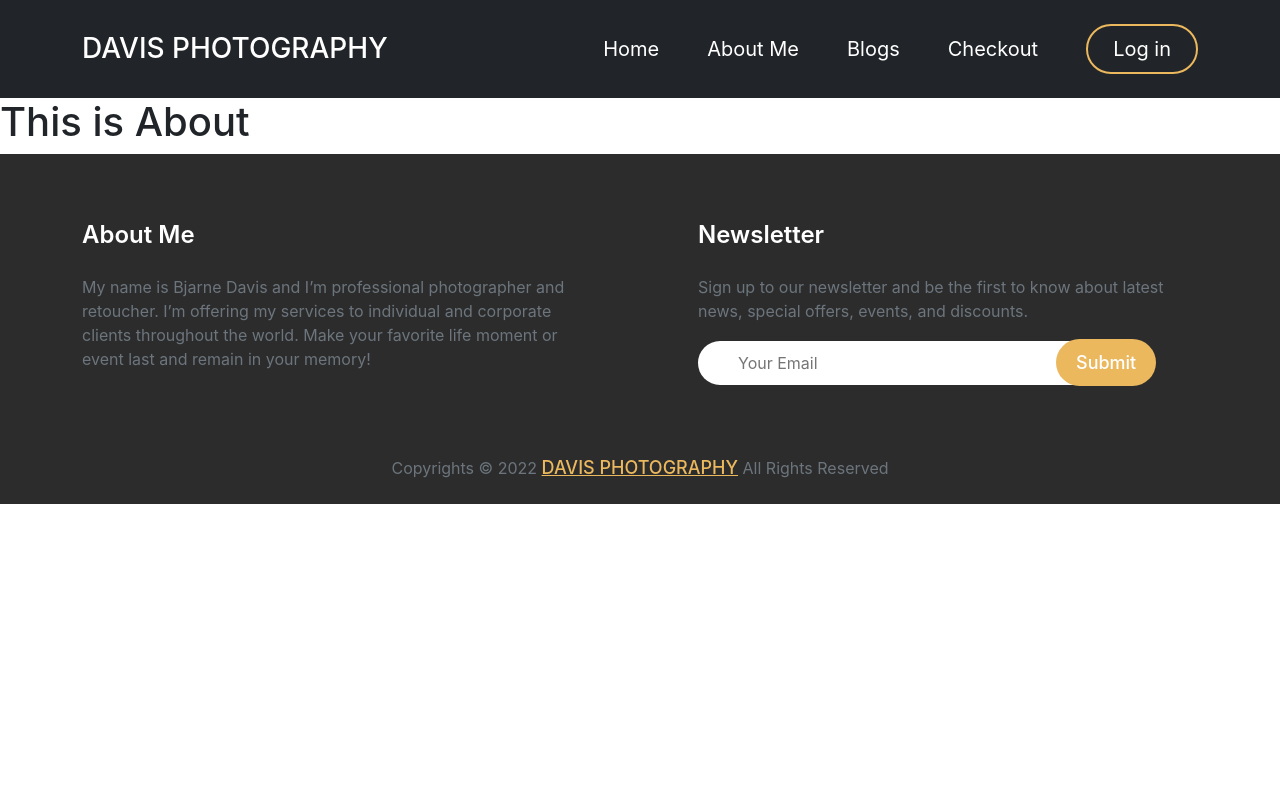
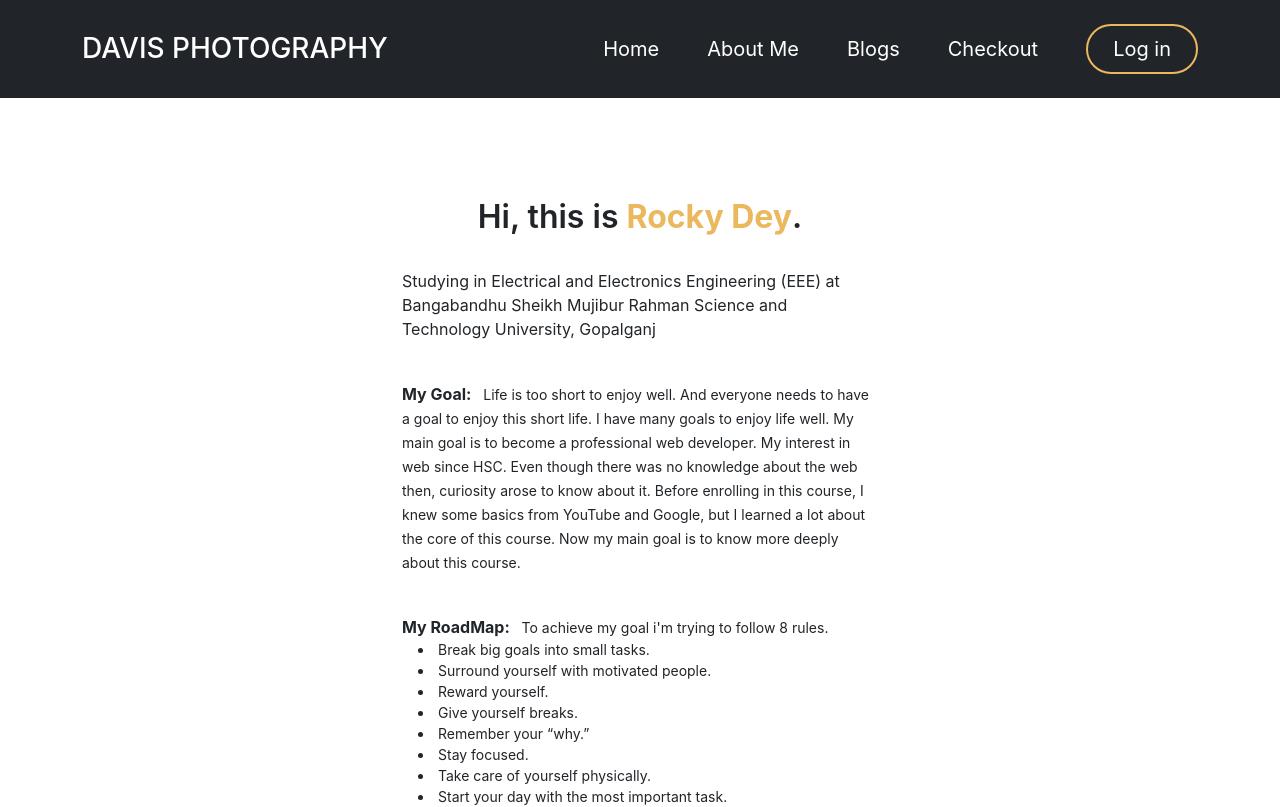
Before and after one commit to rockydey/photography-portfolio, a React (Create React App) app: page /about in a window 1280 px wide. Shown: the top 807 px of the page. Built offline with nearby package versions, Linux system fonts and the light colour scheme; no server answers; the HTML template or start-up script is replaced by a standard one.

Commit message:
about component complete

```diff
--- a/src/Pages/About/About.css
+++ b/src/Pages/About/About.css
@@ -0,0 +1,8 @@
+.about{
+    margin-top: 100px;
+    margin-bottom: 100px;
+}
+
+.about h1 span{
+    color: #EBB85E;
+}
--- a/src/Pages/About/About.jsx
+++ b/src/Pages/About/About.jsx
@@ -3,8 +3,21 @@ import './About.css';
 
 const About = () => {
     return (
-        <div>
-            <h1>This is About</h1>
+        <div className='about container d-flex flex-column align-items-center'>
+            <h1 className='fs-2'>Hi, this is <span className='fw-bold'>Rocky Dey</span>.</h1>
+            <p>Studying in Electrical and Electronics Engineering (EEE) at Bangabandhu Sheikh Mujibur Rahman Science and Technology University, Gopalganj</p>
+            <p className='mb-3'><span className='fw-bold me-2'>My Goal: </span><small> Life is too short to enjoy well. And everyone needs to have a goal to enjoy this short life. I have many goals to enjoy life well. My main goal is to become a professional web developer. My interest in web since HSC. Even though there was no knowledge about the web then, curiosity arose to know about it. Before enrolling in this course, I knew some basics from YouTube and Google, but I learned a lot about the core of this course. Now my main goal is to know more deeply about this course.</small></p>
+            <p className=''><span className='fw-bold me-2'>My RoadMap: </span><small>To achieve my goal i'm trying to follow 8 rules.
+                <li className='ms-3'>Break big goals into small tasks.</li>
+                <li className='ms-3'>Surround yourself with motivated people.</li>
+                <li className='ms-3'>Reward yourself.</li>
+                <li className='ms-3'>Give yourself breaks.</li>
+                <li className='ms-3'>Remember your “why.”</li>
+                <li className='ms-3'>Stay focused.</li>
+                <li className='ms-3'>Take care of yourself physically.</li>
+                <li className='ms-3'>Start your day with the most important task.</li>
+                I'm trying to follow the rules so that i can reach my destination. And i will stay focus till full fill my goal.
+            </small></p>
         </div>
     );
 };
--- a/src/Pages/Shared/Footer/Footer.css
+++ b/src/Pages/Shared/Footer/Footer.css
@@ -55,6 +55,9 @@
 }
 
 @media only screen and (max-width: 768px) {
+    .footer div {
+        align-items: center;
+    }
 
     .about,
     .newsletter {
@@ -62,7 +65,7 @@
     }
 
     .newsletter input:not([type=submit]) {
-        padding: 10px 75px 10px 30px;
+        padding: 10px 60px 10px 30px;
     }
 }
 
```
